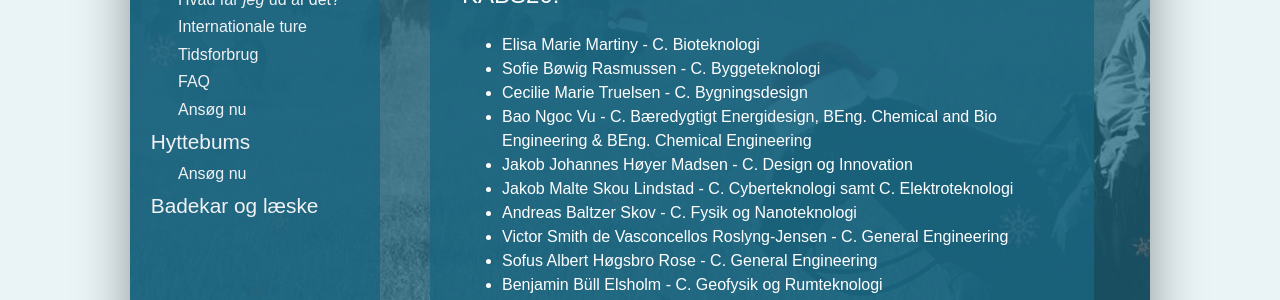
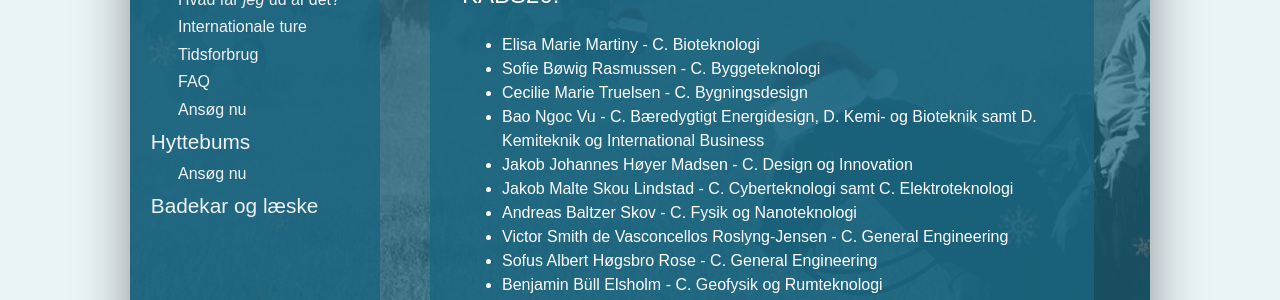
Before and after one commit to KABSDTU/kabsdtu.github.io, a Jekyll site: the page built from kabs.md, in a window 1280 px wide and 900 px high. Shown: the part 334-634 px from the top of the window. Built offline with Jekyll 4.4.1, drawn with Linux system fonts in a browser that asks for light colours; some web fonts are replaced.

Commit message:
Update kabs.md

```diff
--- a/kabs.md
+++ b/kabs.md
@@ -15,7 +15,7 @@ title: KABS
 <li>	Elisa Marie Martiny	-	C. Bioteknologi	</li>
 <li>	Sofie Bøwig Rasmussen	-	C. Byggeteknologi	</li>
 <li>	Cecilie Marie Truelsen	-	C. Bygningsdesign	</li>
-<li>	Bao Ngoc Vu	-	C. Bæredygtigt Energidesign, BEng. Chemical and Bio Engineering & BEng. Chemical Engineering	</li>
+<li>	Bao Ngoc Vu	-	C. Bæredygtigt Energidesign, D. Kemi- og Bioteknik samt D. Kemiteknik og International Business</li>
 <li>	Jakob Johannes Høyer Madsen	-	C. Design og Innovation	</li>
 <li>	Jakob Malte Skou Lindstad	-	C. Cyberteknologi samt C. Elektroteknologi	</li>
 <li>	Andreas Baltzer Skov	-	C. Fysik og Nanoteknologi	</li>
```
